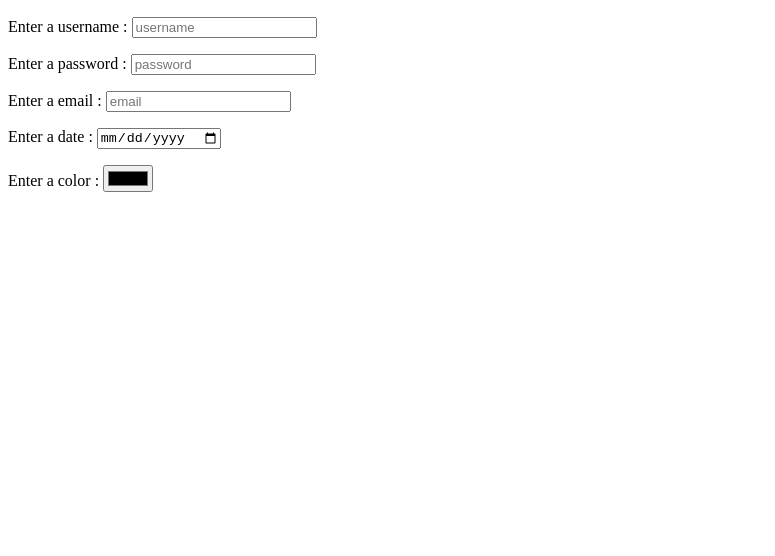
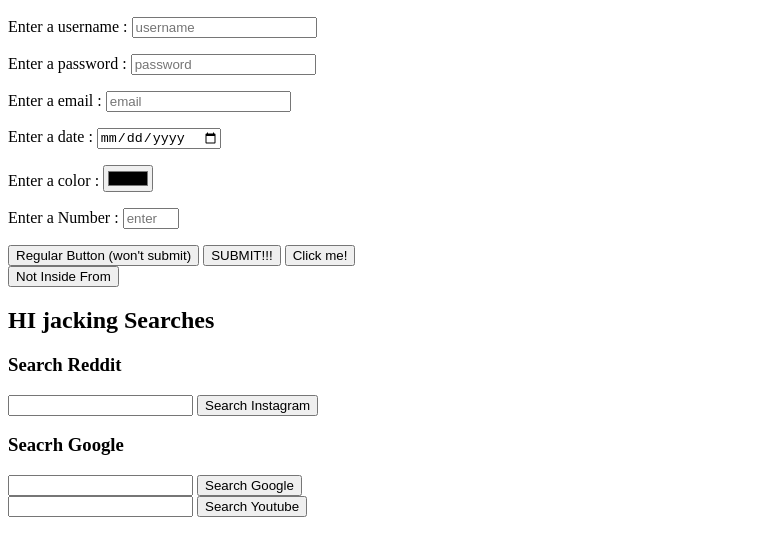
Before and after one commit to cheyoong/KIDI-SMKN1MKS, a plain HTML site: page rian.html in a window 1280 px wide. Shown: the part 110-666 px from the top of the page, without its empty margins (0-775 px from the left). Drawn offline with Linux system fonts and the light colour scheme.

Commit message:
Add files via upload

```diff
--- a/rian.html
+++ b/rian.html
@@ -30,14 +30,32 @@
                 <label for="color">Enter a color :</label>
                 <input id="color" type="color" placeholder="color" name="color">
             </p>
+            <p>
+                <label>
+                    Enter a Number : <input type="number" placeholder="enter a number" name="num" min="1" max="10">
+                </label>
+            </p>
+            <button type="button"> Regular Button (won't submit)</button>
+            <button>SUBMIT!!!</button>
+            <input type="submit" value="Click me!">
         </form>
-        <!-- <tr>
-            <th>Company</th>
-            <th>Conctact</th>
-            <th>Cum</th>
+        <tr>
+            <button> Not Inside From</button>
+            <h2>HI jacking Searches</h2>
+            <h3>Search Reddit</h3>
+            <form action="https://www.instagram.com/search">
+                <input type="text" name="q">
+                <button>Search Instagram</button>
+            </form>
+            <h3>Seacrh Google</h3>
+            <form action="https://www.google.com/search">
+                <input type="text" name="q">
+                <button>Search Google</button>
+            </form>
+            <form action="https://www.youtube.com/search">
+                <input type="text" name="q">
+                <button>Search Youtube</button>
+            </form>
         </tr>
-        <tr>
-            <th></th>
-        </tr>
-    </body> -->
+    </body>
 </html>
```
